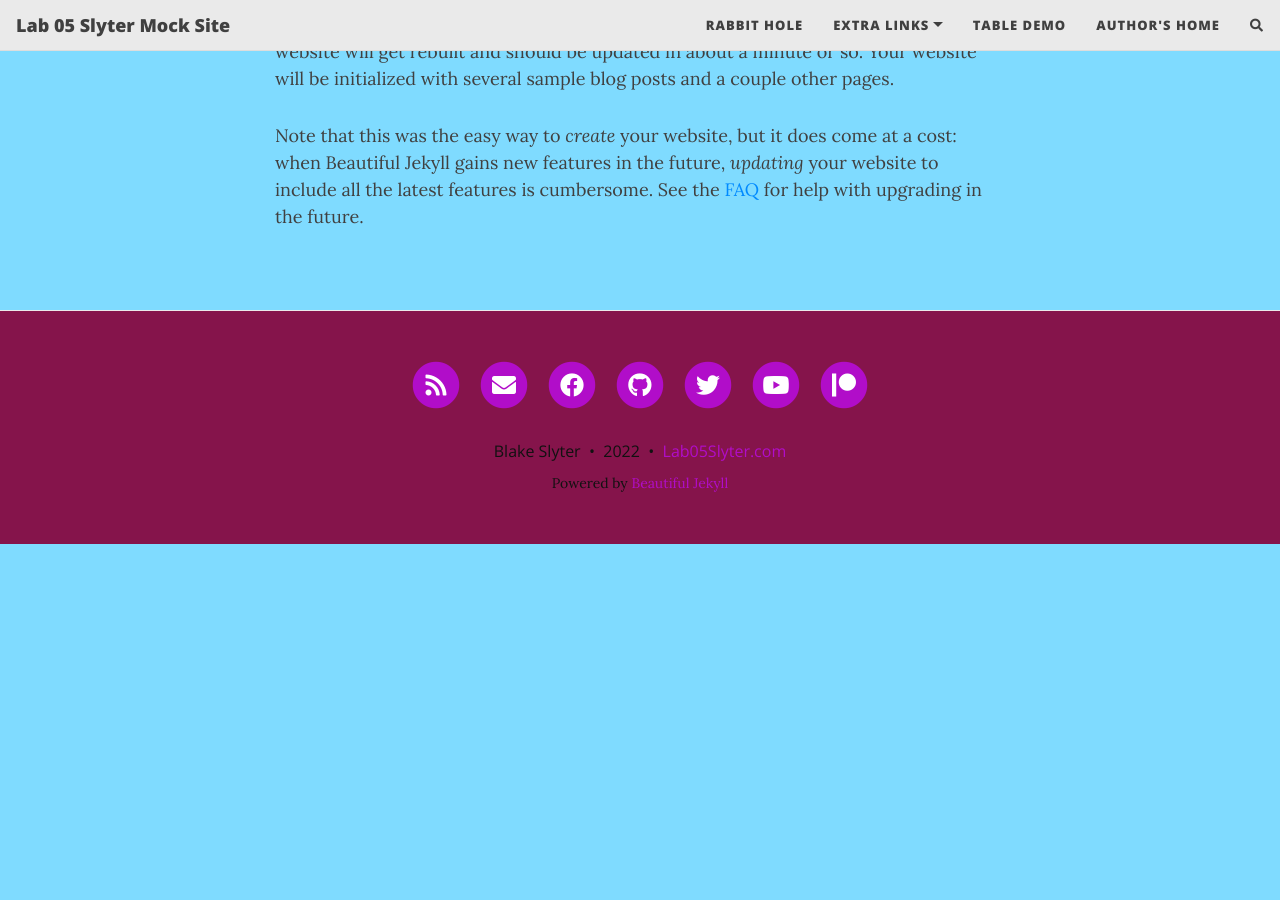
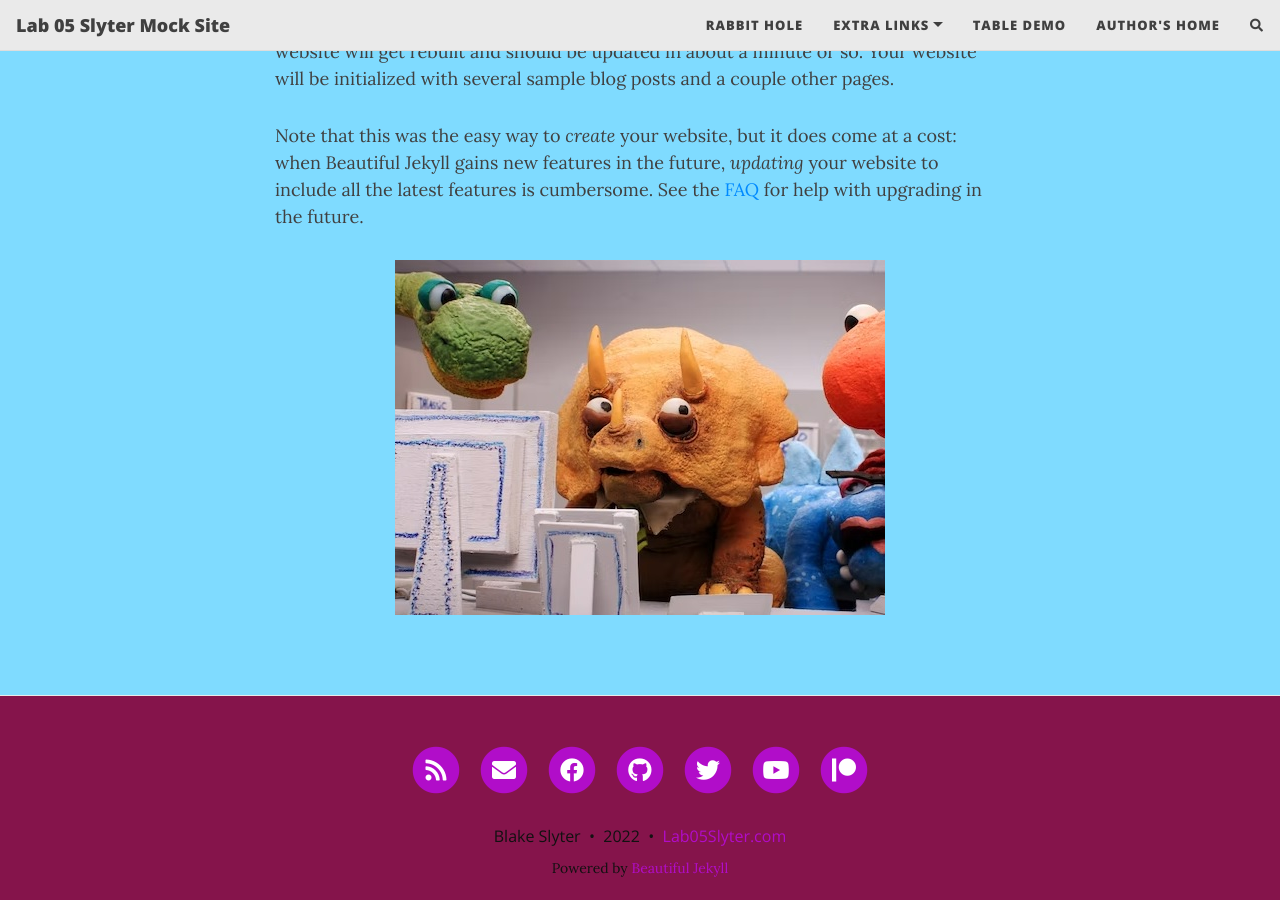
Before and after one commit to Bslyter/bslyter.github.io, a Jekyll site: the page built from getstarted.md, in a window 1280 px wide and 900 px high, scrolled down 2638 px. Built offline with Jekyll 4.4.1, drawn with Linux system fonts in a browser that asks for light colours; nearby versions of some CDN libraries; our own code applies the rules of GitHub Pages for plain Markdown files; comment, search, counter and statistics services are not loaded; before the commit the page ends 3182 px from its top, so only the background shows below that.

Commit message:
Update getstarted.md

```diff
--- a/getstarted.md
+++ b/getstarted.md
@@ -54,6 +54,8 @@ After you save your changes to the `_config.yml` file (by clicking on *Commit ch
 
 Note that this was the easy way to *create* your website, but it does come at a cost: when Beautiful Jekyll gains new features in the future, *updating* your website to include all the latest features is cumbersome. See the [FAQ](https://beautifuljekyll.com/faq/#updating) for help with upgrading in the future.
 
+![Dino3](/assets/img/Dino3.jpg){: .mx-auto.d-block :}
+
 <style>
 
 .gs-section-01 h3 {
```
